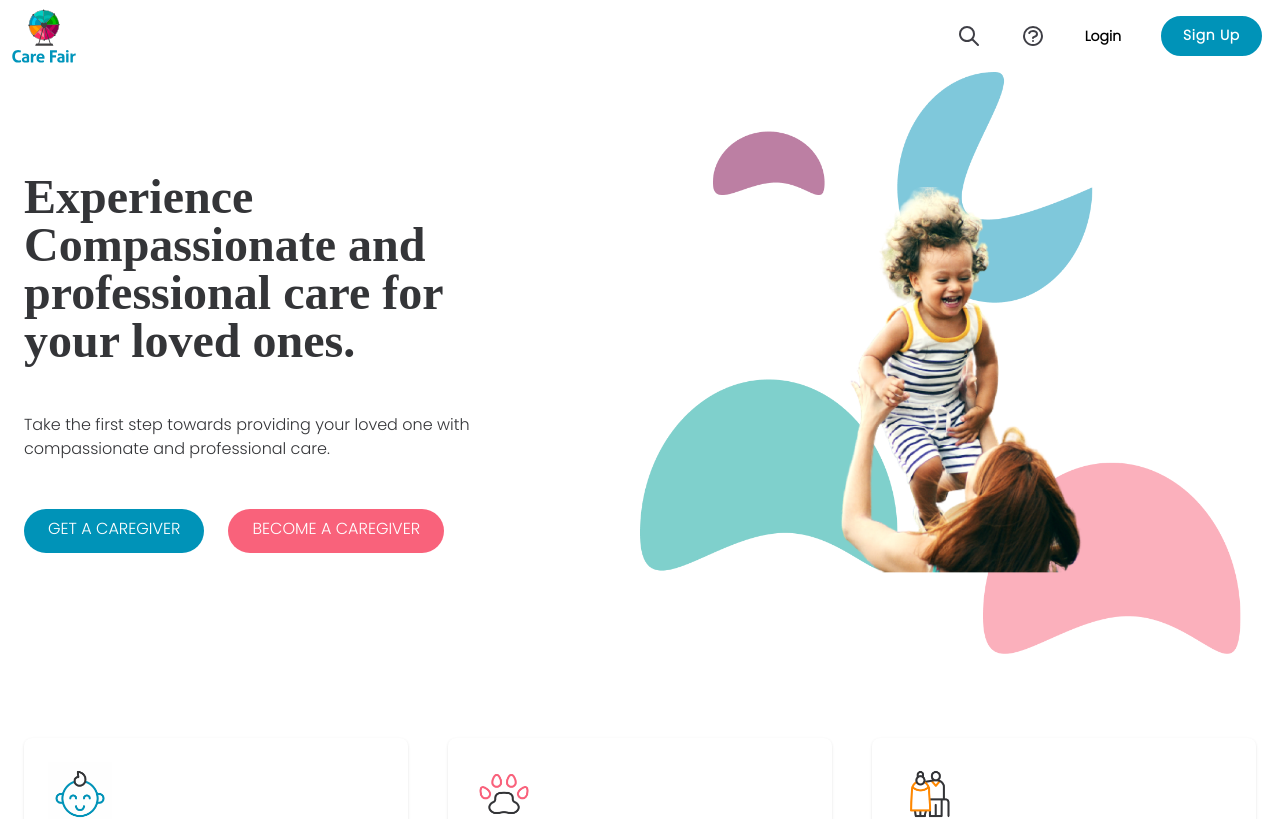
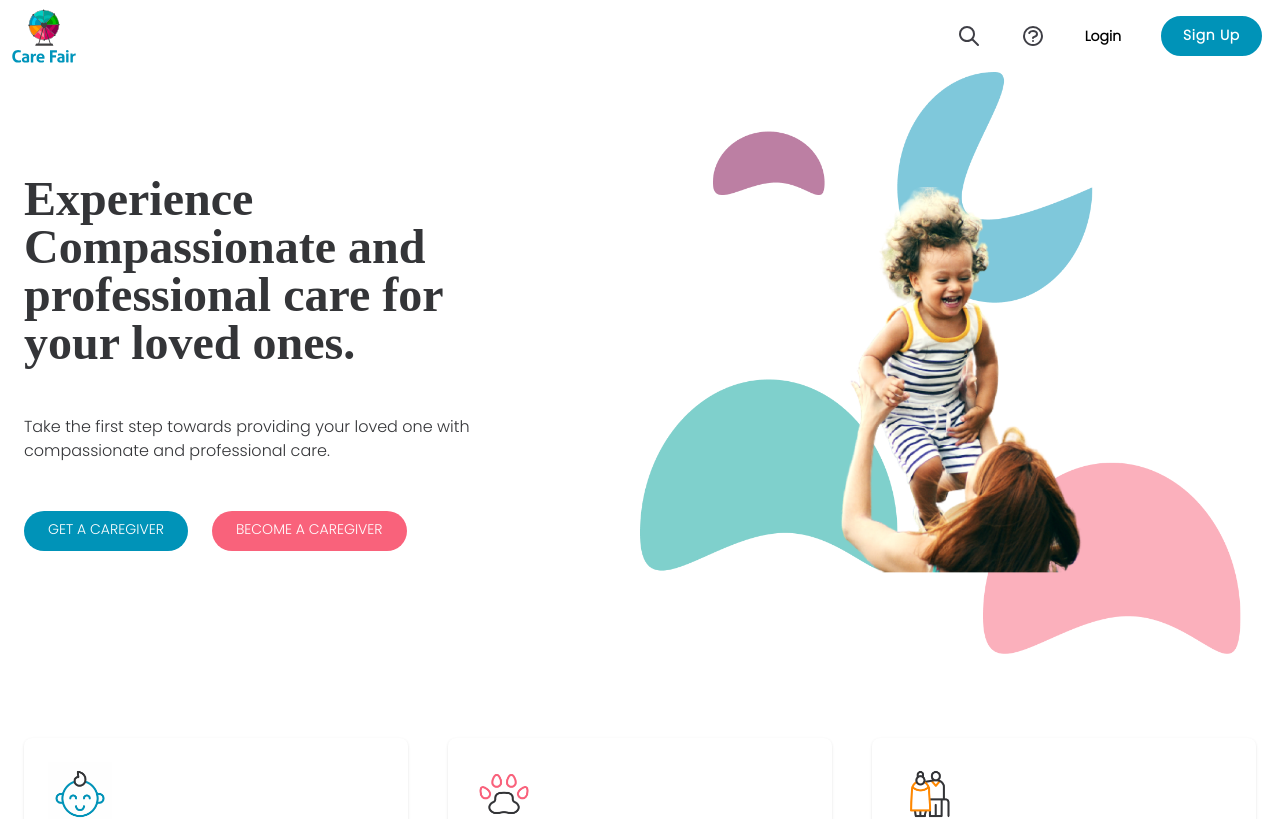
Before and after one commit to MemoTonui/CareFair-Web, a Vue app: page / in a window 1280 px wide. Shown: the top 819 px of the page. Built offline with nearby package versions, Linux system fonts and the light colour scheme; a web font is replaced by a local one.

Commit message:
Make CTA Texts Smaller

```diff
--- a/src/components/WebsiteComponents/HeroSection.vue
+++ b/src/components/WebsiteComponents/HeroSection.vue
@@ -15,12 +15,12 @@
         <div class="flex justify-center md:justify-start uppercase gap-6">
           <a
             href="#"
-            class="p-3 px-6 pt-2 text-white bg-primary rounded-full baseline hover:border-2 hover:text-primary hover:bg-white"
+            class="p-3 px-6 pt-2 text-white text-sm bg-primary rounded-full baseline hover:border-2 hover:text-primary hover:bg-white"
             >Get a Caregiver</a
           >
           <a
             href="#"
-            class="p-3 px-6 pt-2 text-white bg-pink rounded-full baseline hover:border-2 hover:text-pink hover:bg-white"
+            class="p-3 px-6 pt-2 text-white text-sm bg-pink rounded-full baseline hover:border-2 hover:text-pink hover:bg-white"
             >Become a Caregiver</a
           >
         </div>
```
